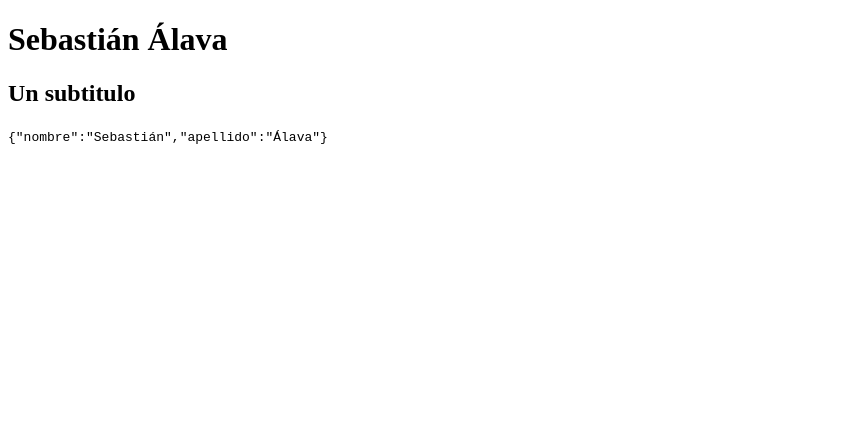
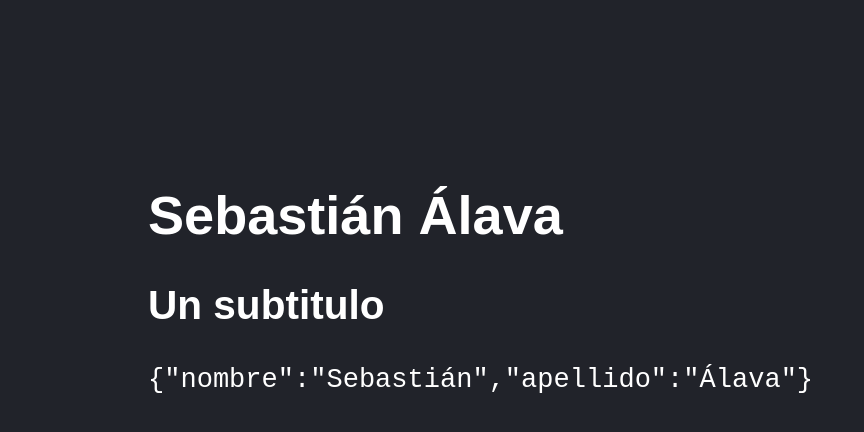
Before and after one commit to sebastian461/react-counter-app, a React (Vite) app: page / in a window 1280 px wide. Shown: the top 432 px of the page, without its empty margins (0-864 px from the left). Built offline with nearby package versions, Linux system fonts and the light colour scheme.

Commit message:
Añadiendo estilos globales

```diff
--- a/src/main.jsx
+++ b/src/main.jsx
@@ -2,6 +2,7 @@
 import ReactDOM from "react-dom/client";
 import { HelloWorldApp } from "./HelloWorldApp";
 import { FirstApp } from "./FirstApp";
+import "./styles.css";
 
 /* Esta es la sintaxis a seguir para renderizar los componentes en el index.html a traves del modo estricto */
 ReactDOM.createRoot(document.getElementById("root")).render(
--- /dev/null
+++ b/src/styles.css
@@ -0,0 +1,8 @@
+html,
+body {
+  background-color: #21232a;
+  color: white;
+  font-family: Arial, Helvetica, sans-serif;
+  font-size: 1.3rem;
+  padding: 70px;
+}
```
